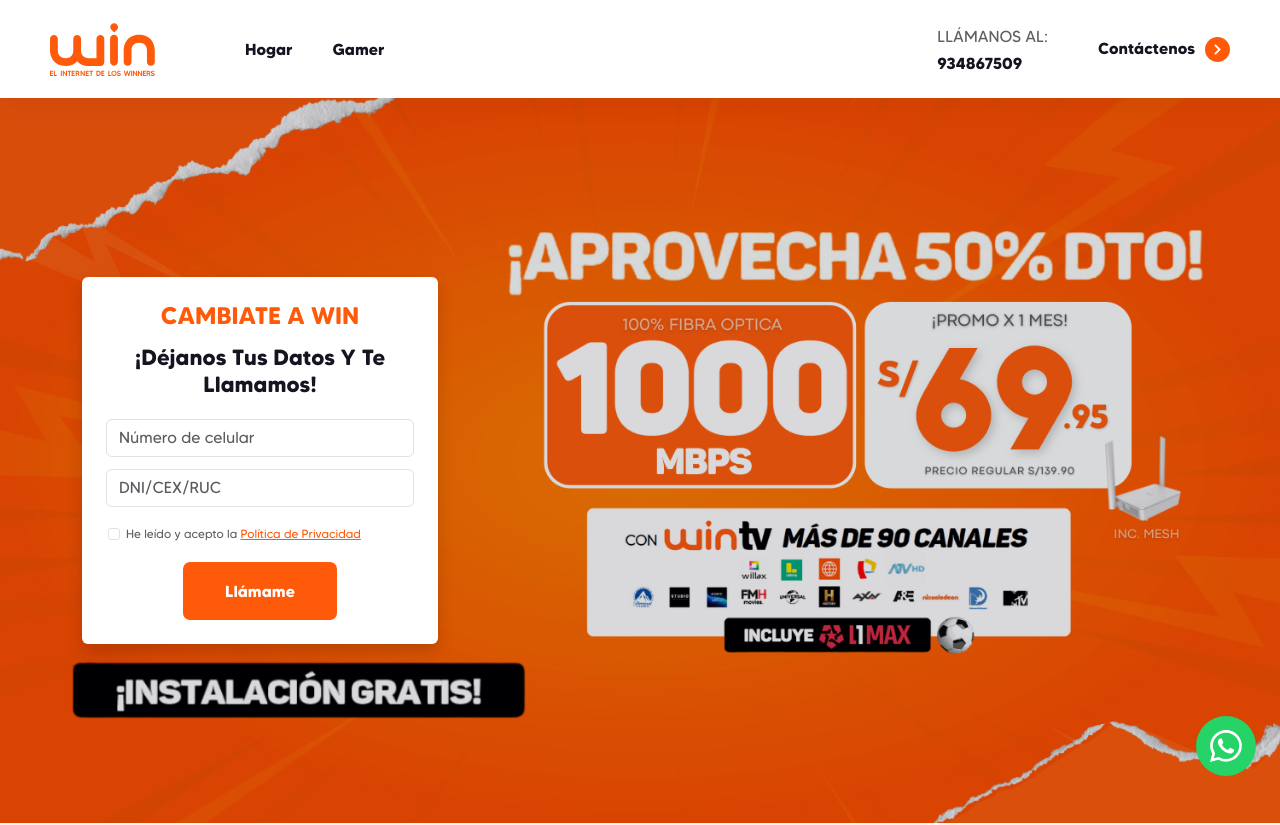
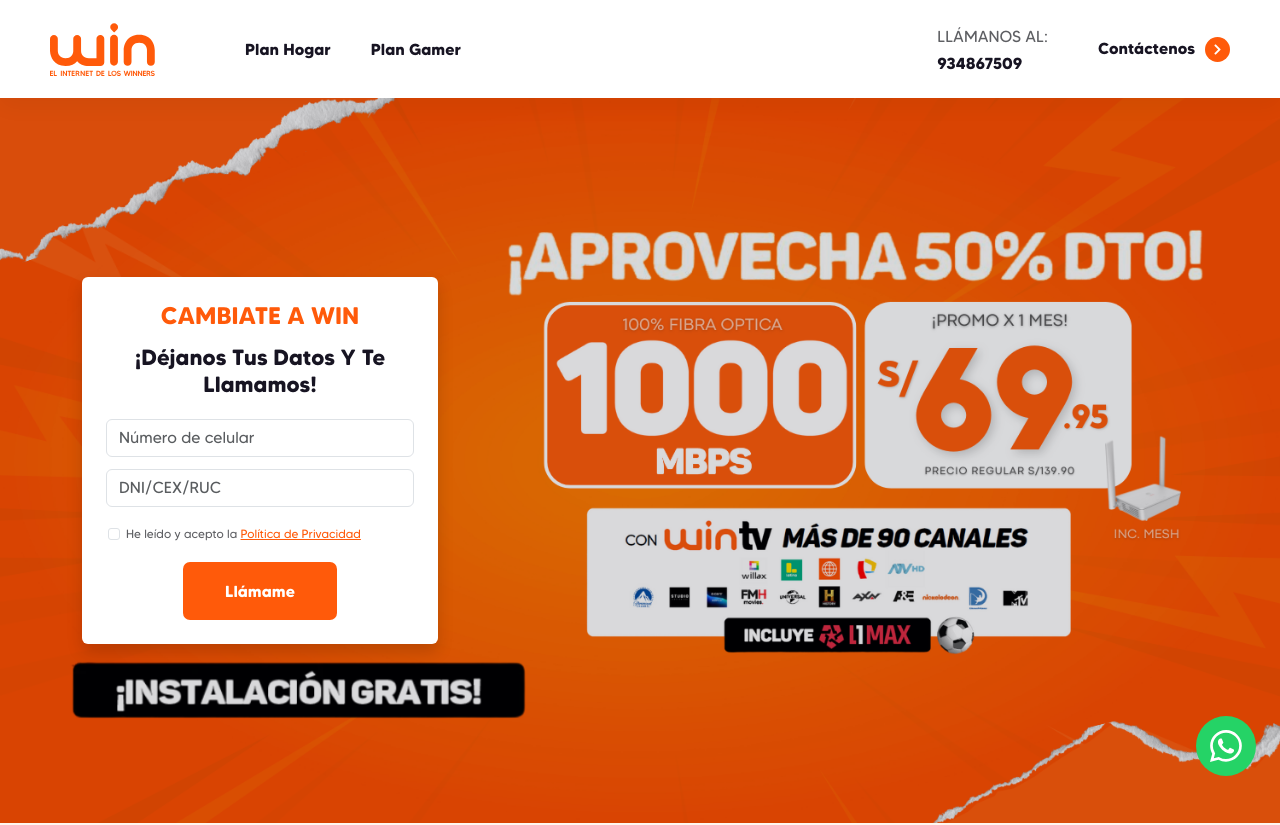
Before and after one commit to nodos-io/win-distributor, a Next.js app: page / in a window 1280 px wide. Shown: the top 825 px of the page. Built offline with nearby package versions, Linux system fonts and the light colour scheme; a web font is replaced by a local one.

Commit message:
fix menu text

```diff
--- a/layouts/Menus.js
+++ b/layouts/Menus.js
@@ -6,10 +6,10 @@ const Menus = ({ single, menus }) => {
     <nav id="mobile-menu" className="d-none d-lg-block">
       <ul>
         <li className="active menu-thumb">
-          <Link href="/">Hogar</Link>
+          <Link href="/">Plan Hogar</Link>
         </li>
         <li>
-          <Link href="gamer">Gamer</Link>
+          <Link href="gamer">Plan Gamer</Link>
         </li>
       </ul>
     </nav>
@@ -22,10 +22,10 @@ export const MobileMenu = ({ menus, single }) => {
     <nav className="mean-nav d-block d-lg-none">
       <ul>
         <li className="active d-lg-none">
-          <Link href="/">Hogar</Link>
+          <Link href="/">Plan Hogar</Link>
         </li>
         <li className="mean-last">
-          <Link href="gamer">Gamer</Link>
+          <Link href="gamer">Plan Gamer</Link>
         </li>
       </ul>
     </nav>
```
